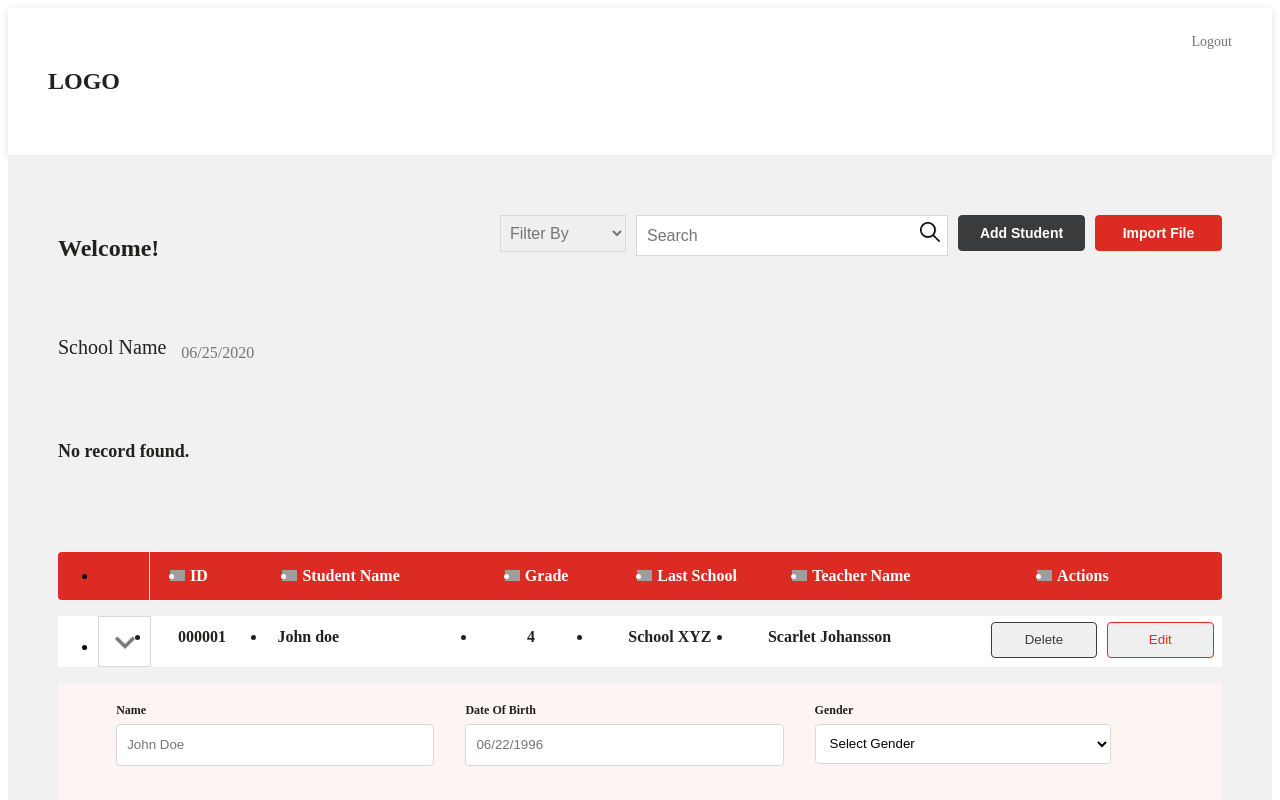
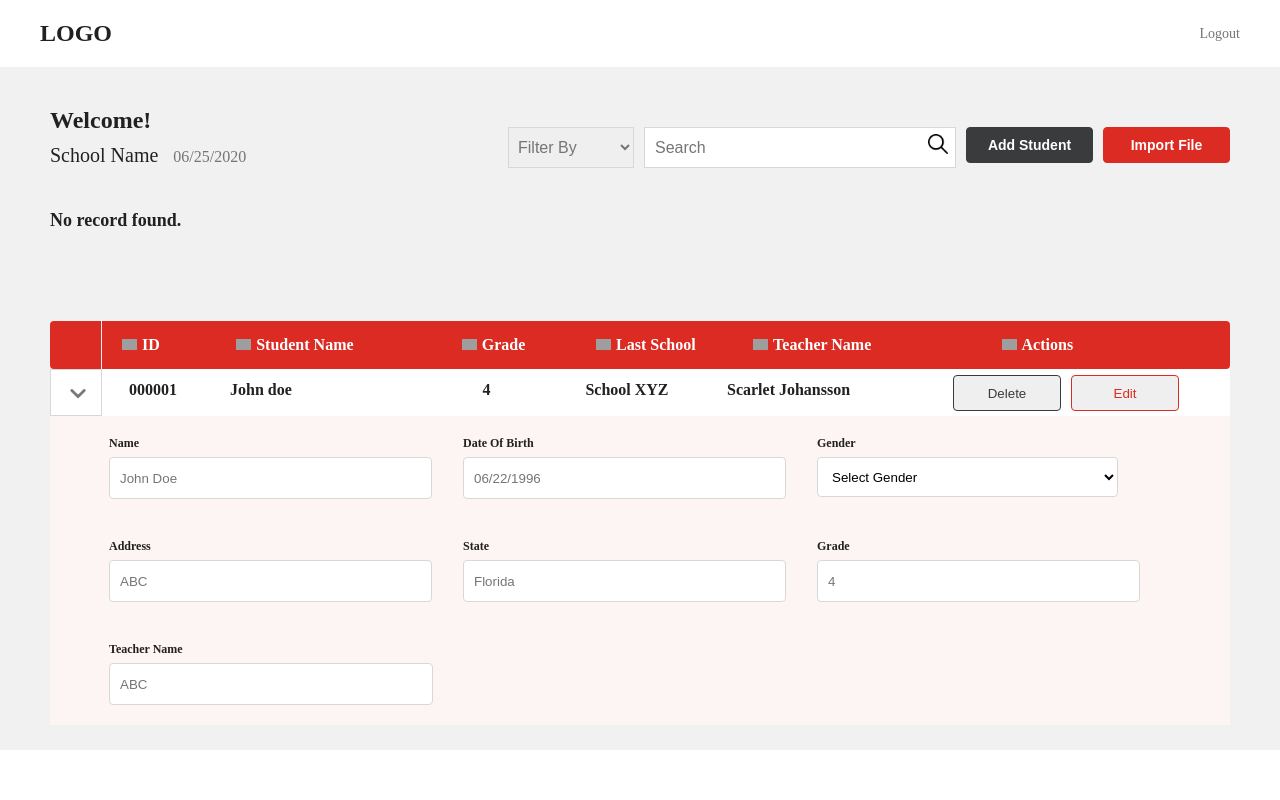
Before and after one commit to akashahmad/schoolRecord, an Angular app: page /login in a window 1280 px wide. Both pictures are taken after typing "Sample", "Sample123" into the empty fields and a click on the button "Login". Shown: the top 800 px of the page. Built offline with nearby package versions, Linux system fonts and the light colour scheme; grey boxes are pictures that could not be loaded.

Commit message:
some styles issues resolved

```diff
--- a/src/app/dashboard/dashboard.component.html
+++ b/src/app/dashboard/dashboard.component.html
@@ -52,27 +52,27 @@
 
                     <!-- {/* heading of data */} -->
                     <div class="img-span width-10">
-                        <span><img src="../../assets/images/transparentArrow.png" width="15px"/></span>
+                        <span><img src="../../assets/images/downwardarrow.png" width="15px"/></span>
                         <li class="schoolName">ID</li>
                     </div>
                     <!-- {/* Studengt Name */} -->
                     <div class="img-span-StudentName width-18">
-                        <span><img src="../../assets/images/transparentArrow.png" width="15px"/></span>
+                        <span><img src="../../assets/images/downwardarrow.png" width="15px"/></span>
                         <li class="schoolName">Student Name</li>
                     </div>
                     <!-- {/* Grade */} -->
                     <div class="img-span width-10">
-                        <span><img src="../../assets/images/transparentArrow.png" width="15px"/></span>
+                        <span><img src="../../assets/images/downwardarrow.png" width="15px"/></span>
                         <li class="schoolName">Grade</li>
                     </div>
                     <!-- {/* LAst School */} -->
                     <div class="img-span width-12">
-                        <span><img src="../../assets/images/transparentArrow.png" width="15px"/></span>
+                        <span><img src="../../assets/images/downwardarrow.png" width="15px"/></span>
                         <li class="schoolName">Last School</li>
                     </div>
                     <!-- {/* Teacher Name */} -->
                     <div class="img-span width-20">
-                        <span><img src="../../assets/images/transparentArrow.png" width="15px"/></span>
+                        <span><img src="../../assets/images/downwardarrow.png" width="15px"/></span>
                         <li class="schoolName">Teacher Name</li>
                     </div>
                     <!-- {/* Actions */} -->
@@ -86,7 +86,7 @@
             <div class="body-ImgAndData body-of-data-white-color">
                 <ul class="width-full-100">
                     <div>
-                        <li class="body-Li-Image"><img src="../../assets/images/tableDropdown.png" width="20px"/></li>
+                        <li class="body-Li-Image"><img src="../../assets/images/tableDropdown.png" width="16px"/></li>
                     </div>
                     <div class="data-of-content width-10">
                         <li class="studentId">000001</li>
@@ -167,44 +167,6 @@
                     </div>
                 </form>
             </div>
-            <!-- {/* 2nd row  */} -->
-            <div class="header-ImgAndHeading header-of-data-red-color">
-                <ul class="width-full-100">
-
-                    <li class="Li-Image"></li>
-                    <div class="img-span width-10">
-                        <span><img src="../../assets/images/transparentArrow.png" width="15px"/></span>
-                        <li class="schoolName">ID</li>
-                    </div>
-                    <!-- {/* Studengt Name */} -->
-                    <div class="img-span-StudentName width-18">
-                        <span><img src="../../assets/images/transparentArrow.png" width="15px"/></span>
-                        <li class="schoolName">Student Name</li>
-                    </div>
-                    <!-- {/* Grade */} -->
-
-
-                    <div class="img-span width-10">
-                        <span><img src="../../assets/images/transparentArrow.png" width="15px"/></span>
-                        <li class="schoolName">Grade</li>
-                    </div>
-                    <!-- {/* LAst School */} -->
-                    <div class="img-span width-12">
-                        <span><img src="../../assets/images/transparentArrow.png" width="15px"/></span>
-                        <li class="schoolName">Last School</li>
-                    </div>
-                    <!-- {/* Teacher Name */} -->
-                    <div class="img-span width-20">
-                        <span><img src="../../assets/images/transparentArrow.png" width="15px"/></span>
-                        <li class="schoolName">Teacher Name</li>
-                    </div>
-                    <!-- {/* Actions */} -->
-                    <div class="img-span-actionsCell width-20">
-                        <span><img src="../../assets/Images/transparentArrow.png" width="15px"/></span>
-                        <li class="schoolName">Actions</li>
-                    </div>
-                </ul>
-            </div>
         </div>
     </div>
 </div>
--- a/src/styles.css
+++ b/src/styles.css
@@ -89,6 +89,8 @@ html{
 }
 bodY{
   height: 100%;
+  margin: 0px;
+  padding: 0px;
 }
 div#root {
   height: 100%;
@@ -111,6 +113,7 @@ div#root {
   padding-bottom: 20px;
 }
 .headerMainDiv .header h5{
+  margin: 0px;
   font-weight: bold;
   font-stretch: normal;
   color: #212120;
@@ -132,7 +135,7 @@ padding-top: 6px;
 .login-container .login-main-div{
   width: 50%;
   background-color: #fff;
-  margin: 50px 0px 0px 0px;
+  margin: 50px 0px 50px 0px;
   padding: 0px 0px 40px 0px;
   border-radius: 4px;
   box-shadow: 0 2px 8px 0 rgba(0, 0, 0, 0.09);
@@ -257,7 +260,7 @@ color: #767573;
 .red-checkbox-container {
   display: block;
   position: relative;
-  padding:5px 0px 0px 35px;
+  padding:10px 0px 0px 35px;
   cursor: pointer;
   -webkit-user-select: none;
   -moz-user-select: none;
@@ -331,11 +334,13 @@ color: #212120;
 }
 .dataEntry-header .schoolName-Date h5{
 font-size: 20px;
+margin: 0px;
 font-weight: normal;
 color: #212120;
 }
 .dataEntry-header .schoolName-Date h6{
 font-size: 16px;
+margin: 0px;
 font-weight: normal;
 color: #767573;
 padding-left: 15px;
@@ -519,9 +524,11 @@ color: #212120;
 font-size: 24px;
 font-weight: 600;
 color: #212120;
+margin: 0px;
 }
 .dataEntry-header .schoolName-Date{
   display: flex;
+  padding: 10px 0px 0px 0px;
 }
 .dataEntry-header .schoolName-Date h5{
 font-size: 20px;
@@ -541,7 +548,7 @@ padding-top: 4px;
   padding-top: 20px;
 }
 .dataEntry-header .leftSide-inputs-buttons .selectOption-for-Filter{
-  height: 37px;
+  height: 41px;
   padding: 5px 40px 6px 5px;
   font-size: 16px;
   font-weight: normal;
@@ -587,6 +594,9 @@ color: #212120;
 }
 .tableBody .header-ImgAndHeading ul{
   display: flex;
+  list-style: none;
+  margin: 0px;
+  padding: 0px;
 }
 .tableBody .header-ImgAndHeading ul .img-span{
   display: flex;
@@ -616,6 +626,9 @@ color: #212120;
 /* body of table css */
 .tableBody .body-ImgAndData ul{
   display: flex;
+  margin: 0px;
+  padding: 0px;
+  list-style: none;
 }
 .tableBody .body-ImgAndData .schoolName-And-Buttons-Div{
   display: flex;
@@ -626,7 +639,7 @@ color: #212120;
   border-right: 1px solid #DAD8D5;
 }
 .tableBody .body-ImgAndData ul .body-Li-Image{
-  padding: 15px 15px 10px 16px;
+  padding: 15px 15px 10px 19px;
   border: 1px solid #DAD8D5;
 }
 .tableBody .body-ImgAndData ul .studentId{
```
